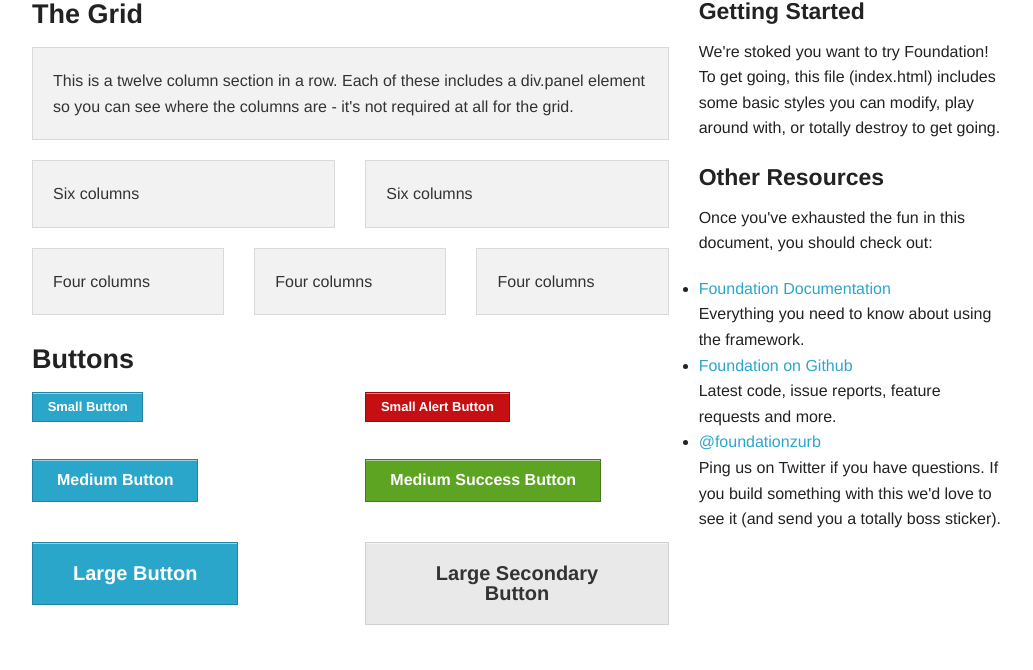
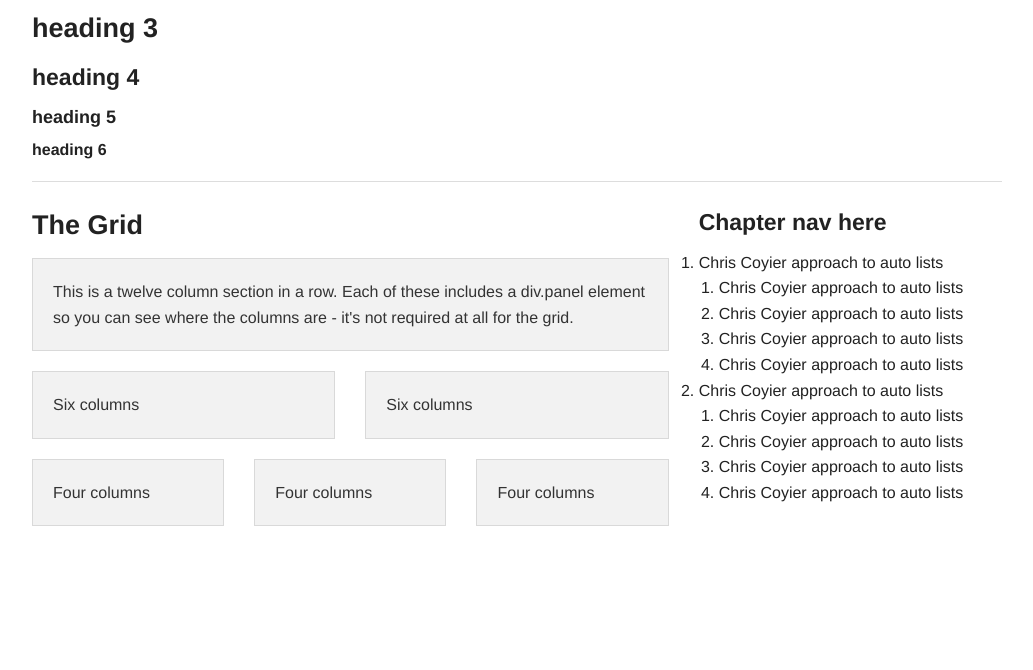
Before and after one commit to gotoplanb/discriminating-news-reading-behavior, a plain HTML site: page index.html in a window 1280 px wide. Shown: the part 153-823 px from the top of the page, without its empty margins (123-1156 px from the left). After the commit the page ends 800 px from the top, so only its background shows below. Drawn offline with Linux system fonts and the light colour scheme.

Commit message:
Almost through absract.

```diff
--- a/index.html
+++ b/index.html
@@ -5,7 +5,7 @@
 <head>
 	<meta charset="utf-8" />
   <meta name="viewport" content="width=device-width" />
-  <title>Foundation 4</title>
+  <title>Discriminating News-Reading Behavior</title>
 
   <link rel="stylesheet" href="css/normalize.css" />
 
@@ -19,8 +19,12 @@
 
 	<div class="row">
 		<div class="large-12 columns">
-			<h2>Welcome to Foundation</h2>
-			<p>This is version 4.0.9.</p>
+		  <h1>heading 1</h1>
+			<h2>heading 2</h2>
+			<h3>heading 3</h3>
+			<h4>heading 4</h4>
+			<h5>heading 5</h5>
+			<h6>heading 6</h6>
 			<hr />
 		</div>
 	</div>
@@ -67,33 +71,30 @@
 				</div>
 			</div>
 
-			<h3>Buttons</h3>
-
-      <div class="row">
-        <div class="large-6 columns">
-          <p><a href="#" class="small button">Small Button</a></p>
-          <p><a href="#" class="button">Medium Button</a></p>
-          <p><a href="#" class="large button">Large Button</a></p>
-        </div>
-        <div class="large-6 columns">
-          <p><a href="#" class="small alert button">Small Alert Button</a></p>
-          <p><a href="#" class="success button">Medium Success Button</a></p>
-          <p><a href="#" class="large secondary button">Large Secondary Button</a></p>
-        </div>
-      </div>
 		</div>
 
 		<div class="large-4 columns">
-			<h4>Getting Started</h4>
-			<p>We're stoked you want to try Foundation! To get going, this file (index.html) includes some basic styles you can modify, play around with, or totally destroy to get going.</p>
-
-			<h4>Other Resources</h4>
-			<p>Once you've exhausted the fun in this document, you should check out:</p>
-			<ul class="disc">
-				<li><a href="http://foundation.zurb.com/docs">Foundation Documentation</a><br />Everything you need to know about using the framework.</li>
-				<li><a href="http://github.com/zurb/foundation">Foundation on Github</a><br />Latest code, issue reports, feature requests and more.</li>
-				<li><a href="http://twitter.com/foundationzurb">@foundationzurb</a><br />Ping us on Twitter if you have questions. If you build something with this we'd love to see it (and send you a totally boss sticker).</li>
-			</ul>
+			<h4>Chapter nav here</h4>
+      <ol>
+        <li>
+          Chris Coyier approach to auto lists
+          <ol>
+            <li>Chris Coyier approach to auto lists</li>
+            <li>Chris Coyier approach to auto lists</li>
+            <li>Chris Coyier approach to auto lists</li>
+            <li>Chris Coyier approach to auto lists</li>
+          </ol>
+        </li>
+        <li>
+          Chris Coyier approach to auto lists
+          <ol>
+            <li>Chris Coyier approach to auto lists</li>
+            <li>Chris Coyier approach to auto lists</li>
+            <li>Chris Coyier approach to auto lists</li>
+            <li>Chris Coyier approach to auto lists</li>
+          </ol>
+        </li>
+      </ol>
 		</div>
 	</div>
 
```
Also changed, not shown: 1 other file.
